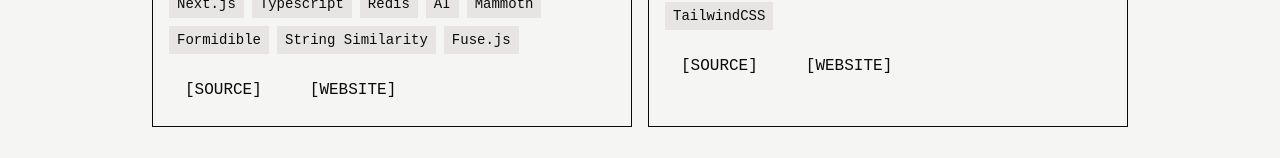
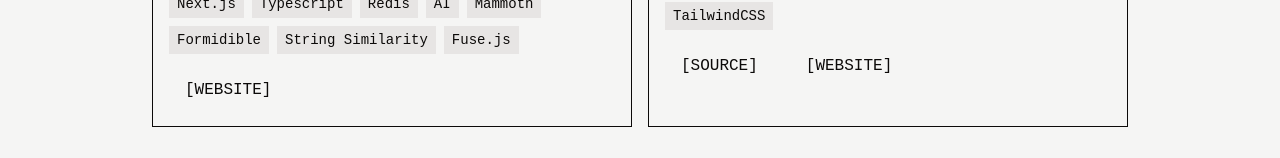
Before and after one commit to dmostoller/dbm-portfolio, a Next.js app: page /projects in a window 1280 px wide. Shown: the part 327-485 px from the top of the page. Built offline with nearby package versions, Linux system fonts and the light colour scheme.

Commit message:
fix: links

```diff
--- a/src/data/projects.ts
+++ b/src/data/projects.ts
@@ -16,8 +16,8 @@
     description: "Transforming the way job seekers optimize their resumes with AI-powered analysis and insights.",
     stack: ["Next.js", "Typescript", "Redis", "AI", "Mammoth", "Formidible", "String Similarity", "Fuse.js"],
     links: {
-      demo: "https://wwww.airesumeanalyzer.com",
-      github: "https://github.com/dmostoller/ai-resume-analyzer",
+      demo: "https://www.airesumeanalyzer.com",
+      // github: "https://github.com/dmostoller/ai-resume-analyzer",
     },
   },
   {
```
